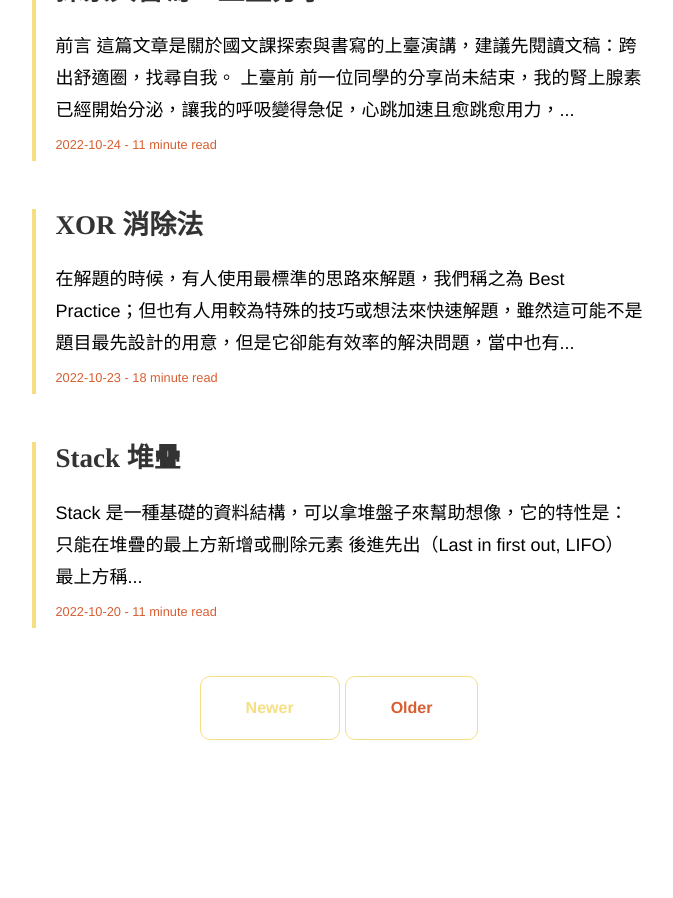
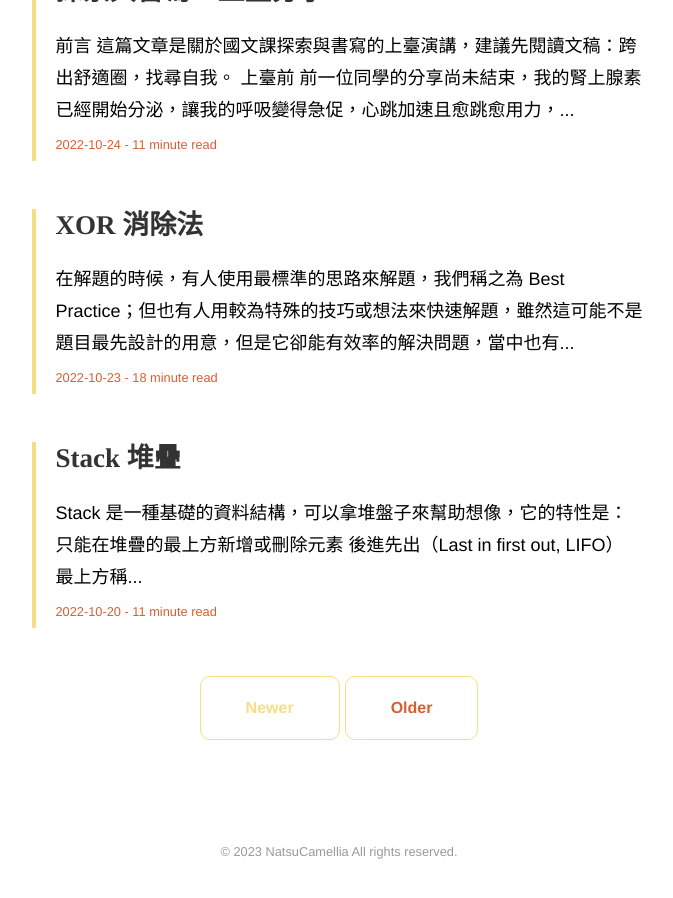
Before and after one commit to NatsuCamellia/NatsuCamellia.github.io, a Jekyll site: the page built from index.html, in a window 1280 px wide and 900 px high, scrolled down 4228 px. Shown: the whole window, without its empty margins (301-974 px from the left). Built offline with Jekyll 4.4.1, drawn with Linux system fonts in a browser that asks for light colours; the list of posts is cut into pages by our own code; a style sheet for code colours, icons or effects is not loaded; before the commit the page ends 5040 px from its top, so only the background shows below that.

Commit message:
Add footer

```diff
--- a/_includes/footer.html
+++ b/_includes/footer.html
@@ -1,3 +1,3 @@
 <footer class="footer">
-  <div class="footer-description"><a href="{{ site.github.url }}/">© 2023 {{ site.title }}</a></div>
+  <div class="footer-description">© 2023 {{ site.title }} All rights reserved.</div>
 </footer>
--- a/_layouts/default.html
+++ b/_layouts/default.html
@@ -8,5 +8,6 @@
         {{ content }}
       </div>
     </div>
+    {% include footer.html %}
   </body>
 </html>
```
